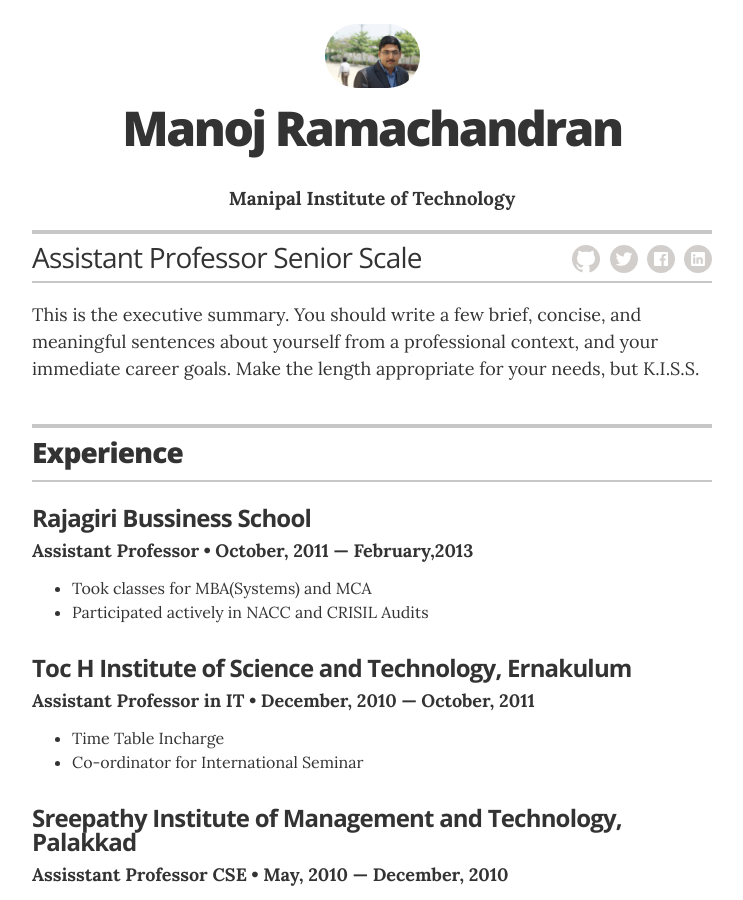
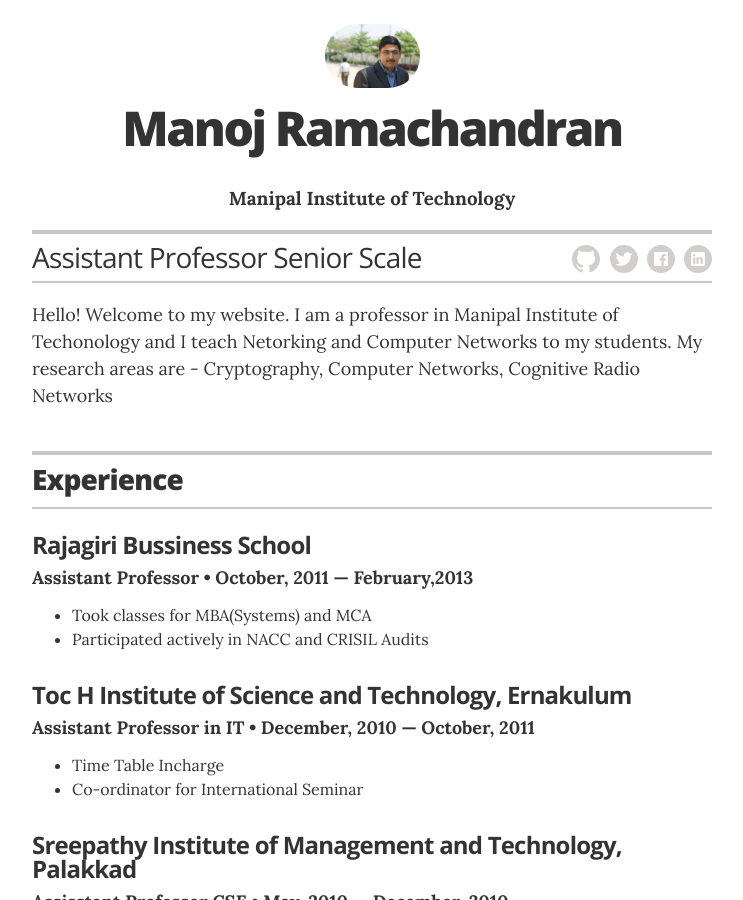
Before and after one commit to manojramchandran/manojramchandran.github.com, a Jekyll site: the page built from index.html, in a window 1280 px wide and 900 px high. Shown: the whole window, without its empty margins (268-1011 px from the left). Built offline with Jekyll 4.4.1, drawn with Linux system fonts in a browser that asks for light colours.

Commit message:
Update resume.html

```diff
--- a/_layouts/resume.html
+++ b/_layouts/resume.html
@@ -33,7 +33,7 @@
         </div>
 
         <div class="executive-summary no-print" itemprop="description">
-          <p>This is the executive summary. You should write a few brief, concise, and meaningful sentences about yourself from a professional context, and your immediate career goals. Make the length appropriate for your needs, but K.I.S.S.</p>
+          <p>Hello! Welcome to my website. I am a professor in Manipal Institute of Techonology and I teach Netorking and Computer Networks to my students. My research areas are - Cryptography, Computer Networks, Cognitive Radio Networks </p>
         </div>
 
 
```
